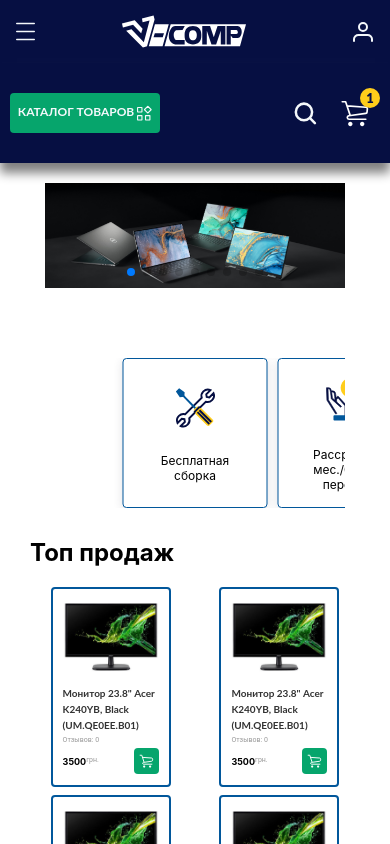
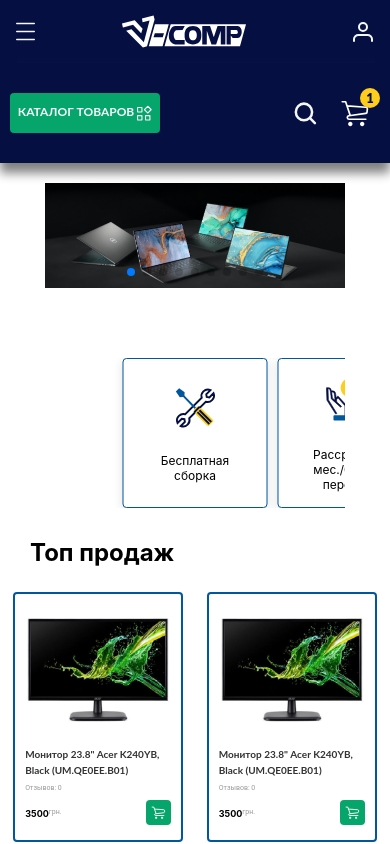
Before and after one commit to javohir12312/Comp, a React (Create React App) app: page / in a window 390 px wide. Shown: the top 844 px of the page. Built offline with nearby package versions, Linux system fonts and the light colour scheme.

Commit message:
edit all

```diff
--- a/src/components/Header/Korzinka/Korzinka.jsx
+++ b/src/components/Header/Korzinka/Korzinka.jsx
@@ -10,13 +10,15 @@
 
   console.log(selector);
 
-  const box = document.querySelector("#box")
 
 
   return (
     <>
-      <div className={selector ? styles.bigBox : null}>
-        <div id='box' style={selector ? { top: "50%" } : { top: "-100%" }} className={styles.box}>
+      <div style={selector ? {height:'100%'} : null}>
+        <div onClick={() => dispatch(openKorzinka())} className={selector ? styles.bigBox : null}>
+
+        </div>
+        <div id='box' style={selector ? { top: "50%", zIndex:23, transform:'translate(-50%,50%)' } : { top: "-100%" }} className={styles.box}>
           <div>
             <h2>
               Korzinka
--- a/src/components/Header/Signin/Signin.jsx
+++ b/src/components/Header/Signin/Signin.jsx
@@ -19,12 +19,14 @@
 
   return (
     <>
-      <div className={selector ? style.bigBox : null}>
+      <div>
+        <div onClick={() => dispatch(openSignin())} className={selector ? style.bigBox : style.bigBox2}>
+        </div>
         <div style={selector ?
-        {
-          top: "0%", right: "50%",
-          transform: "translate(50%, 50%)"
-        } : { top: "-1000%" }} className={style.box}>
+          {
+            top: "0%", right: "50%",
+            transform: "translate(50%, 50%)"
+          } : { top: "-1000%", right:"50%" }} className={style.box}>
           <div style={{ display: "flex", alignItems: "center", justifyContent: "space-between" }}>
             <h2>
               Вход
@@ -66,7 +68,7 @@
             </div>
 
             <div style={{ display: "flex", alignItems: "center", justifyContent: "center", gap: "10px", marginTop: "10px" }}>
-              <p>Нет аккаунта? </p> <Link style={{ color: "blue" }} to={'/'}>Зарегистрироваться</Link>
+              <p style={{ fontSize: 14 }}>Нет аккаунта? </p> <Link style={{ color: "blue" }} to={'/'}>Зарегистрироваться</Link>
             </div>
           </Form>
         </div>
--- a/src/components/Header/Signin/Signin.module.scss
+++ b/src/components/Header/Signin/Signin.module.scss
@@ -1,11 +1,21 @@
-
 .bigBox {
   position: absolute;
   background-color: rgba(0, 0, 0, 0.5);
   z-index: 21;
   width: 100%;
   height: 100%;
+  transition: 0.3s ease;
 }
+
+.bigBox2 {
+  position: absolute;
+  z-index: 21;
+  width: 100%;
+  top: -100%;
+  height: 100%;
+  transition: 0.3s ease;
+}
+
 .box {
   width: 304px;
   height: 400px;
@@ -17,6 +27,10 @@
   color: black;
   z-index: 21;
   border-radius: 8px;
+
+  @media screen and (max-width:400px) {
+    width: 270px;
+  }
 
   h2 {
     font-family: 'Lato';
@@ -52,12 +66,15 @@
   font-size: 13px;
   line-height: 12px;
   color: #CCCCCC;
+
 }
 
 .sign {
   display: flex;
   align-items: center;
   justify-content: space-around;
+  gap: 10px;
+
   button:nth-child(1) {
     text-align: center;
     display: flex;
--- a/src/components/Home/Cards/Cards.module.scss
+++ b/src/components/Home/Cards/Cards.module.scss
@@ -6,7 +6,7 @@
   flex-wrap: wrap;
   list-style: none;
   padding: 0 15px;
-  gap: 8px;
+  gap: 20px;
   margin: 20px auto;
 
   @media screen and (max-width:800px) {
@@ -78,8 +78,8 @@
     }
 
     @media screen and (max-width:800px) {
-      width: 120px;
-      height: 200px;
+      width: 130px;
+      height: 220px;
       padding: 0 10px 10px;
 
       button {
@@ -104,6 +104,46 @@
         }
       }
 
+      @media screen and (max-width:600px) {
+        width: 170px;
+        margin: 10px 0;
+      }
+
+
+      @media screen and (max-width:580px) {
+        width: 150px;
+        margin: 5px 0;
+      }
+
+      @media screen and (max-width:580px) {
+        width: 130px;
+        margin: 5px 0;
+      }
+
+      @media screen and (max-width:480px) {
+        width: 200px;
+        height: 290px;
+        margin: 5px 0;
+      }
+
+
+      @media screen and (max-width:465px) {
+        width: 170px;
+        height: 250px;
+        margin: 5px 0;
+      }
+
+      @media screen and (max-width:380px) {
+        width: 140px;
+        height: 200px;
+        margin: 5px 0;
+      }
+
+      @media screen and (max-width:330px) {
+        width: 120px;
+        height: 200px;
+        margin: 5px 0;
+      }
       h2 {
         font-size: 10px;
         color: #333333;
@@ -128,12 +168,21 @@
       transform: scale(1.00021);
     }
 
+    @media screen and (max-width:600px) {
+      &:hover {
+        box-shadow: none;
+        transform: none;
+      }
+    }
+
 
   }
 
   @media screen and (max-width:420px) {
     justify-content: space-evenly;
     padding: 0;
+
+
   }
 }
 
```
